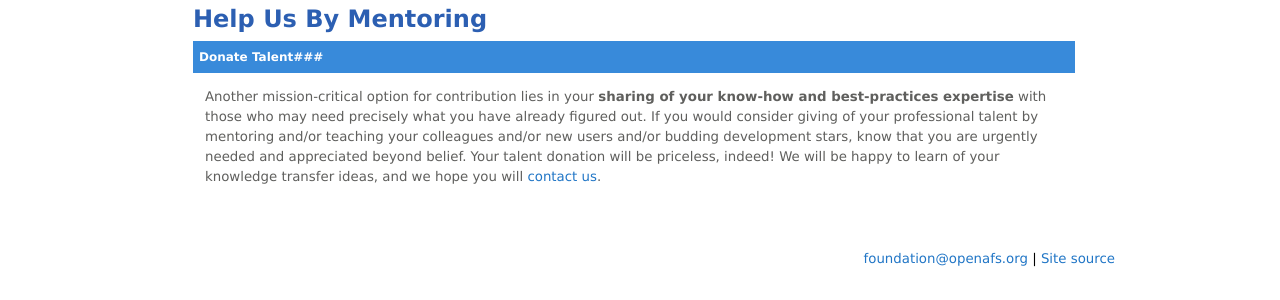
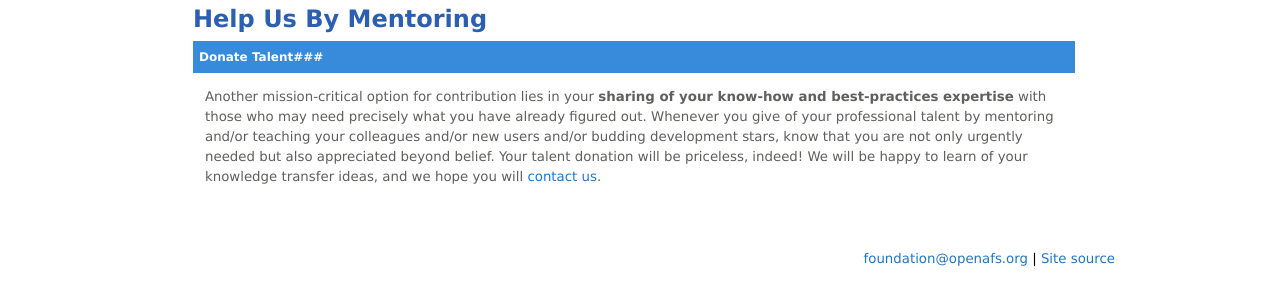
Before and after one commit to openafsfoundation/openafsfoundation.org, a Jekyll site: the page built from help/mentor/index.md, in a window 1280 px wide. Shown: the part 206-506 px from the top of the page. Built offline with Jekyll 4.4.1, drawn with Linux system fonts in a browser that asks for light colours.

Commit message:
Update index.md

```diff
--- a/help/mentor/index.md
+++ b/help/mentor/index.md
@@ -8,4 +8,4 @@ nav: [about,help]
 
 ### Donate Talent###
 
-Another mission-critical option for contribution lies in your **sharing of your know-how and best-practices expertise** with those who may need precisely what you have already figured out.  If you would consider giving of your professional talent by mentoring and/or teaching your colleagues and/or new users and/or budding development stars, know that you are urgently needed and appreciated beyond belief.  Your talent donation will be priceless, indeed!  We will be happy to learn of your knowledge transfer ideas, and we hope you will [contact us]({{ site.baseurl}}/contact/).
+Another mission-critical option for contribution lies in your **sharing of your know-how and best-practices expertise** with those who may need precisely what you have already figured out.  Whenever you give of your professional talent by mentoring and/or teaching your colleagues and/or new users and/or budding development stars, know that you are not only urgently needed but also appreciated beyond belief.  Your talent donation will be priceless, indeed!  We will be happy to learn of your knowledge transfer ideas, and we hope you will [contact us]({{ site.baseurl}}/contact/).
```
